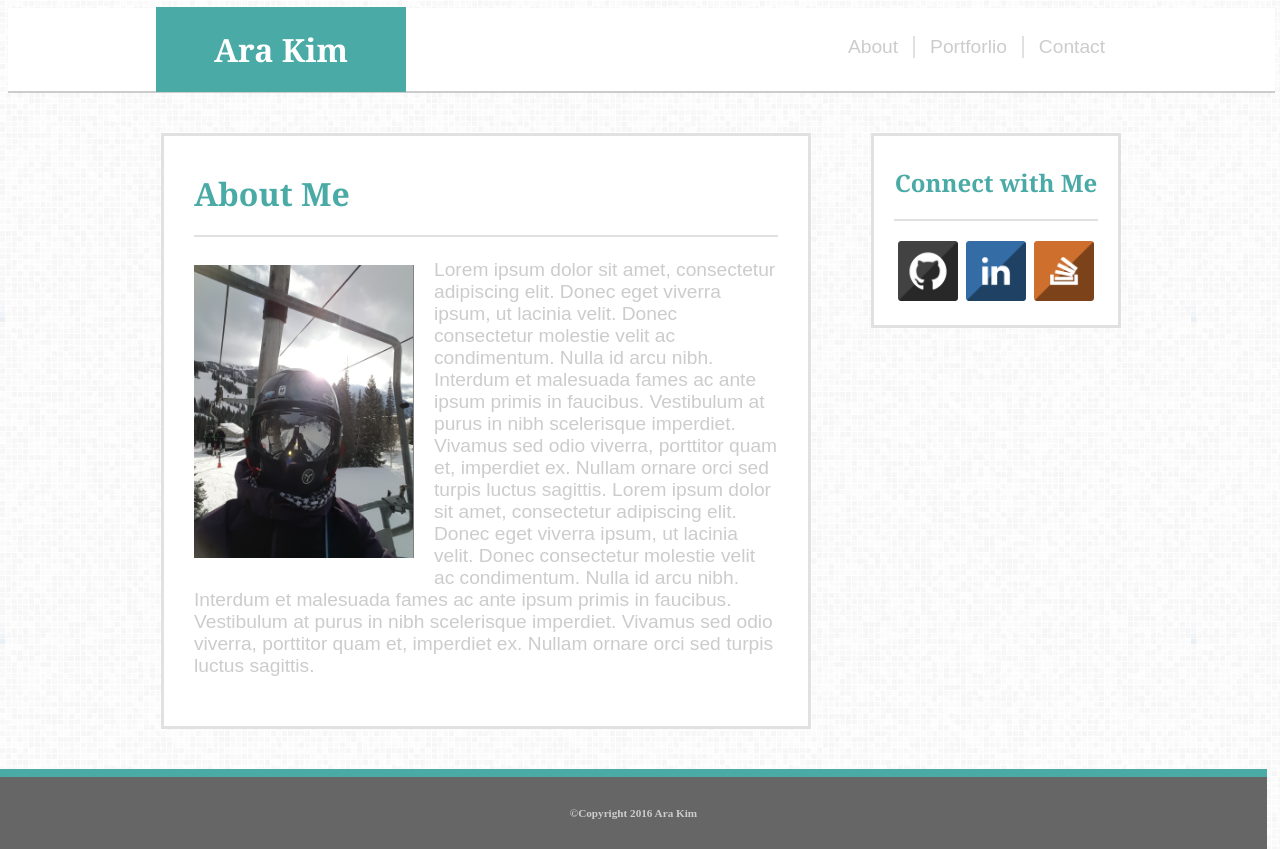
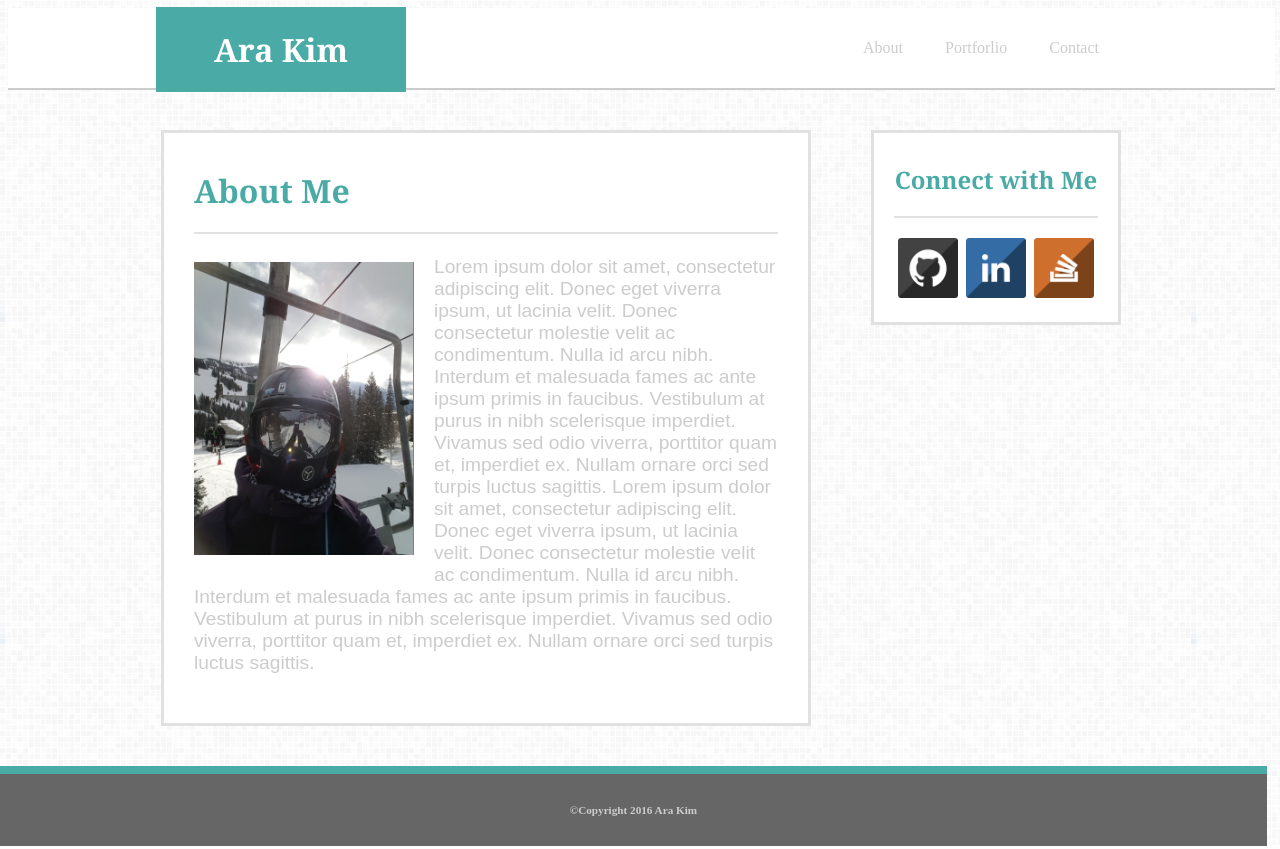
Before and after one commit to Arakim44/Basic-Portfolio, a PHP site: page /index.php in a window 1280 px wide. Run offline with PHP 8.4, Linux system fonts and the light colour scheme.

Commit message:
Some fiddling, img hover color change

```diff
--- a/assets/css/index.css
+++ b/assets/css/index.css
@@ -28,15 +28,17 @@ header, p{
 }
 
 ul{
+  /*removes bullets from lists*/
   list-style-type: none;
   margin: 0;
-  padding: 0;
+  padding: 17px 0 17px;
   overflow: hidden;
+
   }
 
 li{
   float: right;
-  border-left: 2px solid #e1e1e1;
+  /*border-left: 2px solid #e1e1e1;*/
   padding: 0 5px 0 5px;
 }
 
@@ -48,21 +50,22 @@ li a{
   display: inline-block;
   color: #cccccc;
   text-align: center;
-  padding-left: 10px;
-  padding-right: 10px;
+  padding: 14px 16px;
+  /*padding-left: 10px;
+  padding-right: 10px;*/
   text-decoration: none;
 }
 
-/*li a:hover{
-  background-color: #cccccc;
+li a:hover{
+  background-color: #555;
   color: white;
-}*/
+}
 
 div.relative {
   border-bottom:  2px solid;
   border-color: #cccccc;
   background-color: #ffffff;
-  padding: 28px 155px 33px 150px;
+  padding: 0px 155px 0px 150px;
   width: 1267px;
   /*height: 92px;*/
   right: 0px;
@@ -151,6 +154,11 @@ img.connect{
   margin: 0px 2px 0px 2px;
 }
 
+img.connect:hover{
+  opacity: 0.5;
+  filter: alpha(opacity=50);
+}
+
 #araKim{
   color: #ffffff;
   border-color: #cccccc;
@@ -181,11 +189,3 @@ img.connect{
   /*border: solid 2px #cccccc;*/
   /*clear: right;*/
 }
-
-
-header {
-  color: #cccccc;
-  text-align: right;
-  font-size: 120%;
-
-}
--- a/contact.html
+++ b/contact.html
@@ -13,13 +13,13 @@
   <body>
 
     <div class="relative">
-        <header>
+
       <ul>
         <li><a href="contact.html">Contact</a></li>
         <li><a href="portfolio.html">Portforlio</a></li>
         <li><a href="index.html">About</a></li>
       </ul>
-        </header>
+
     </div>
 
     <div class="absolute" id="araKim">
--- a/index.html
+++ b/index.html
@@ -1,8 +1,8 @@
 <!DOCTYPE html>
 <html>
   <head>
-
-  <!-- <link rel="stylesheet"  type="text/css" href="assets/css/reset.css"> -->
+<!--
+    <link rel="stylesheet"  type="text/css" href="assets/css/reset.css"> -->
     <link rel="stylesheet"  type="text/css" href="assets/css/index.css">
 
     <meta charset="utf-8">
@@ -14,13 +14,11 @@
   <body>
 
     <div class="relative">
-        <header>
-      <ul>
+    <ul>
         <li><a href="contact.html">Contact</a></li>
         <li><a href="portfolio.html">Portforlio</a></li>
         <li><a href="index.html">About</a></li>
       </ul>
-        </header>
     </div>
 
     <div class="absolute" id="araKim">
--- a/portfolio.html
+++ b/portfolio.html
@@ -13,13 +13,11 @@
 <body>
 
   <div class="relative">
-      <header>
     <ul>
       <li><a href="contact.html">Contact</a></li>
       <li><a href="portfolio.html">Portforlio</a></li>
       <li><a href="index.html">About</a></li>
     </ul>
-      </header>
   </div>
 
   <div class="absolute" id="araKim">
```
